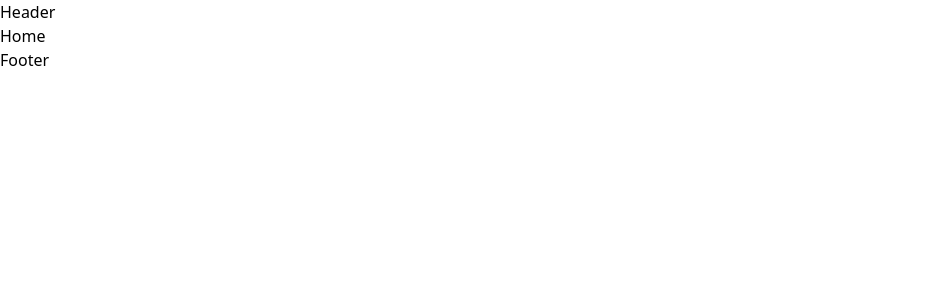
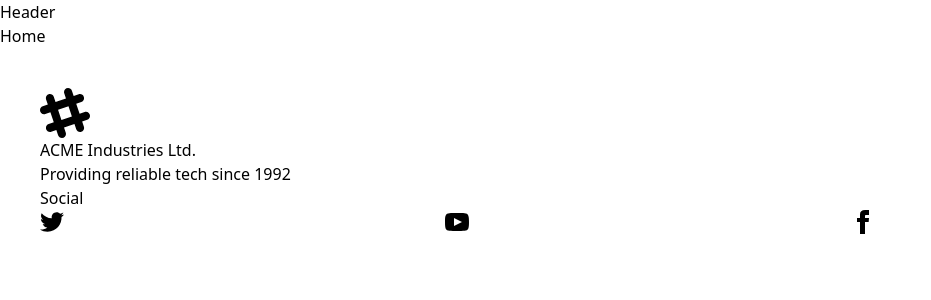
Before and after one commit to minajarifa/restaurant-client, a React (Vite) app: page / in a window 1280 px wide. Shown: the top 300 px of the page, without its empty margins (0-931 px from the left). Built offline with nearby package versions, Linux system fonts and the light colour scheme.

Commit message:
added div for header footer content

```diff
--- a/src/Pages/Shared/Footer/Footer.jsx
+++ b/src/Pages/Shared/Footer/Footer.jsx
@@ -1,7 +1,64 @@
-
-
 export default function Footer() {
   return (
-    <div>Footer</div>
-  )
+    <div>
+      <footer className="p-10 footer bg-neutral text-neutral-content">
+        <div>
+          <svg
+            width="50"
+            height="50"
+            viewBox="0 0 24 24"
+            xmlns="http://www.w3.org/2000/svg"
+            fillRule="evenodd"
+            clipRule="evenodd"
+            className="fill-current"
+          >
+            <path d="M22.672 15.226l-2.432.811.841 2.515c.33 1.019-.209 2.127-1.23 2.456-1.15.325-2.148-.321-2.463-1.226l-.84-2.518-5.013 1.677.84 2.517c.391 1.203-.434 2.542-1.831 2.542-.88 0-1.601-.564-1.86-1.314l-.842-2.516-2.431.809c-1.135.328-2.145-.317-2.463-1.229-.329-1.018.211-2.127 1.231-2.456l2.432-.809-1.621-4.823-2.432.808c-1.355.384-2.558-.59-2.558-1.839 0-.817.509-1.582 1.327-1.846l2.433-.809-.842-2.515c-.33-1.02.211-2.129 1.232-2.458 1.02-.329 2.13.209 2.461 1.229l.842 2.515 5.011-1.677-.839-2.517c-.403-1.238.484-2.553 1.843-2.553.819 0 1.585.509 1.85 1.326l.841 2.517 2.431-.81c1.02-.33 2.131.211 2.461 1.229.332 1.018-.21 2.126-1.23 2.456l-2.433.809 1.622 4.823 2.433-.809c1.242-.401 2.557.484 2.557 1.838 0 .819-.51 1.583-1.328 1.847m-8.992-6.428l-5.01 1.675 1.619 4.828 5.011-1.674-1.62-4.829z"></path>
+          </svg>
+          <p>
+            ACME Industries Ltd.
+            <br />
+            Providing reliable tech since 1992
+          </p>
+        </div>
+        <div>
+          <span className="footer-title">Social</span>
+          <div className="grid grid-flow-col gap-4">
+            <a>
+              <svg
+                xmlns="http://www.w3.org/2000/svg"
+                width="24"
+                height="24"
+                viewBox="0 0 24 24"
+                className="fill-current"
+              >
+                <path d="M24 4.557c-.883.392-1.832.656-2.828.775 1.017-.609 1.798-1.574 2.165-2.724-.951.564-2.005.974-3.127 1.195-.897-.957-2.178-1.555-3.594-1.555-3.179 0-5.515 2.966-4.797 6.045-4.091-.205-7.719-2.165-10.148-5.144-1.29 2.213-.669 5.108 1.523 6.574-.806-.026-1.566-.247-2.229-.616-.054 2.281 1.581 4.415 3.949 4.89-.693.188-1.452.232-2.224.084.626 1.956 2.444 3.379 4.6 3.419-2.07 1.623-4.678 2.348-7.29 2.04 2.179 1.397 4.768 2.212 7.548 2.212 9.142 0 14.307-7.721 13.995-14.646.962-.695 1.797-1.562 2.457-2.549z"></path>
+              </svg>
+            </a>
+            <a>
+              <svg
+                xmlns="http://www.w3.org/2000/svg"
+                width="24"
+                height="24"
+                viewBox="0 0 24 24"
+                className="fill-current"
+              >
+                <path d="M19.615 3.184c-3.604-.246-11.631-.245-15.23 0-3.897.266-4.356 2.62-4.385 8.816.029 6.185.484 8.549 4.385 8.816 3.6.245 11.626.246 15.23 0 3.897-.266 4.356-2.62 4.385-8.816-.029-6.185-.484-8.549-4.385-8.816zm-10.615 12.816v-8l8 3.993-8 4.007z"></path>
+              </svg>
+            </a>
+            <a>
+              <svg
+                xmlns="http://www.w3.org/2000/svg"
+                width="24"
+                height="24"
+                viewBox="0 0 24 24"
+                className="fill-current"
+              >
+                <path d="M9 8h-3v4h3v12h5v-12h3.642l.358-4h-4v-1.667c0-.955.192-1.333 1.115-1.333h2.885v-5h-3.808c-3.596 0-5.192 1.583-5.192 4.615v3.385z"></path>
+              </svg>
+            </a>
+          </div>
+        </div>
+      </footer>
+    </div>
+  );
 }
```
